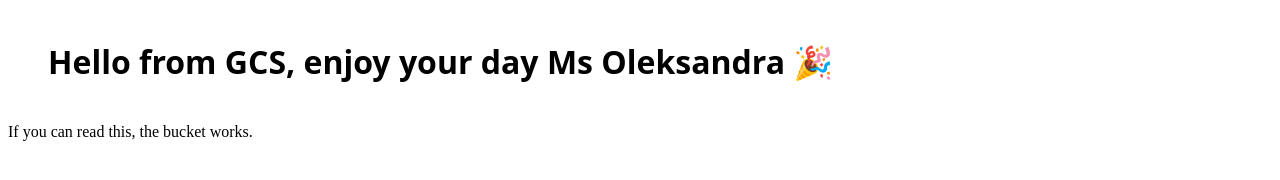
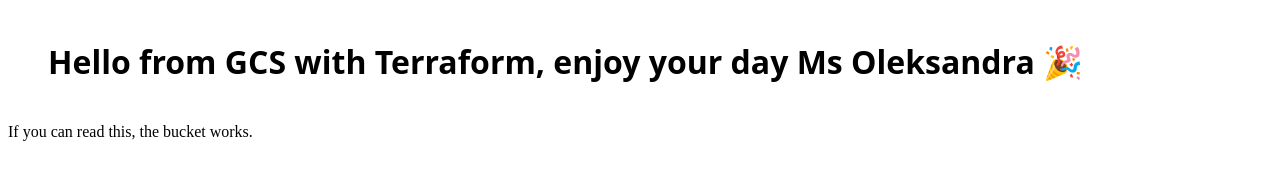
Before and after one commit to oleksandraleokonstantinova/static-gcp-site-Terraform, a plain HTML site: page site/index.html in a window 1280 px wide. Drawn offline with Linux system fonts and the light colour scheme.

Commit message:
Update index.html

```diff
--- a/site/index.html
+++ b/site/index.html
@@ -1,6 +1,6 @@
 <!doctype html><meta charset="utf-8">
 <title>My GCP Site</title>
-<h1 style="font-family:system-ui;margin:40px">Hello from GCS, enjoy your day Ms Oleksandra 🎉</h1>
+<h1 style="font-family:system-ui;margin:40px">Hello from GCS with Terraform, enjoy your day Ms Oleksandra 🎉</h1>
 <p>If you can read this, the bucket works.</p>
 <!-- redeploy Fri Oct 31 03:53:52 PM UTC 2025 -->
 <!-- redeploy Fri Oct 31 05:11:19 PM UTC 2025 -->
```
